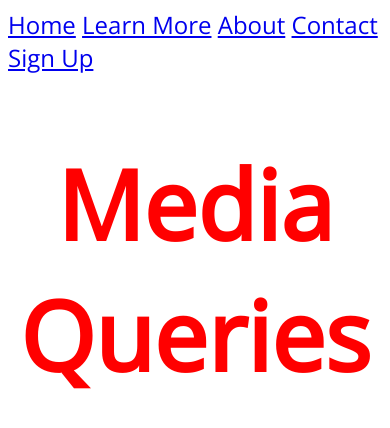
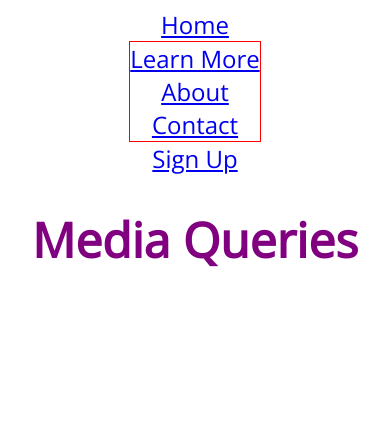
Before and after one commit to ImAkshayad/The-Web-Developer-Bootcamp-2024, a plain HTML site: page html-css/responsive-nav-bar/nav-bar.html in a window 390 px wide. Drawn offline with nearby package versions, Linux system fonts and the light colour scheme.

```diff
--- a/html-css/responsive-nav-bar/app.css
+++ b/html-css/responsive-nav-bar/app.css
@@ -8,6 +8,8 @@
 }
 nav {
     font-size: 1.5em;
+    display: flex;
+    justify-content: center;
 }
 
 ul,li {
@@ -15,14 +17,26 @@
     margin: 0;
     padding: 0;
 }
-@media(max-width: 1000px){
+ul{
+    border: 1px solid red;
+    flex: 1;
+    max-width: 50%;
+    display: flex;
+    justify-content: space-evenly;
+}
+@media(max-width: 768px){
     h1{
         color:purple;
+        font-size: 4em;
+    }
+    nav, nav ul{
+        flex-direction: column;
+        align-items: center;
     }
 }
-
-@media(max-width: 600px){
+@media(max-width: 576px){
     h1{
-        color:red;
+        color:purple;
+        font-size: 3em;
     }
 }
```
Also changed, not shown: 1 other file.
